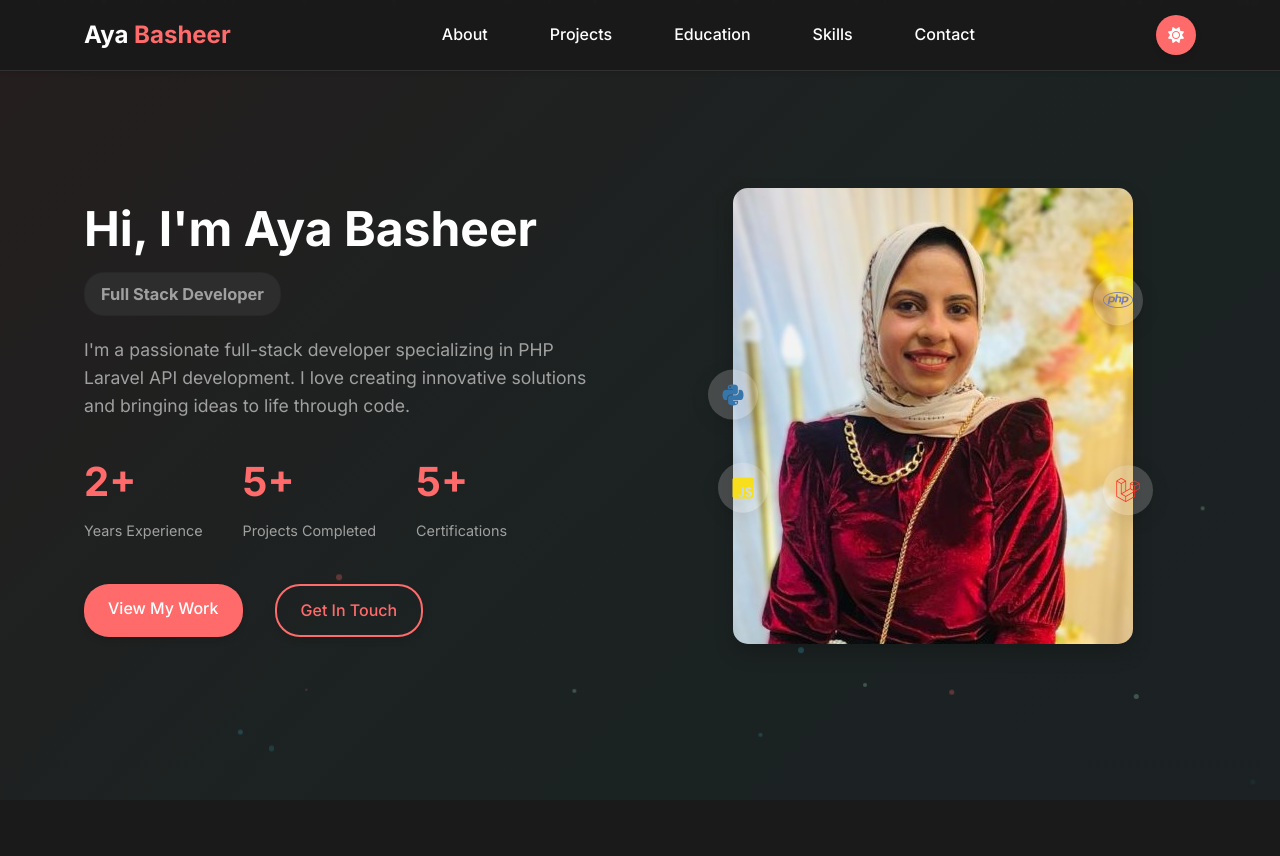
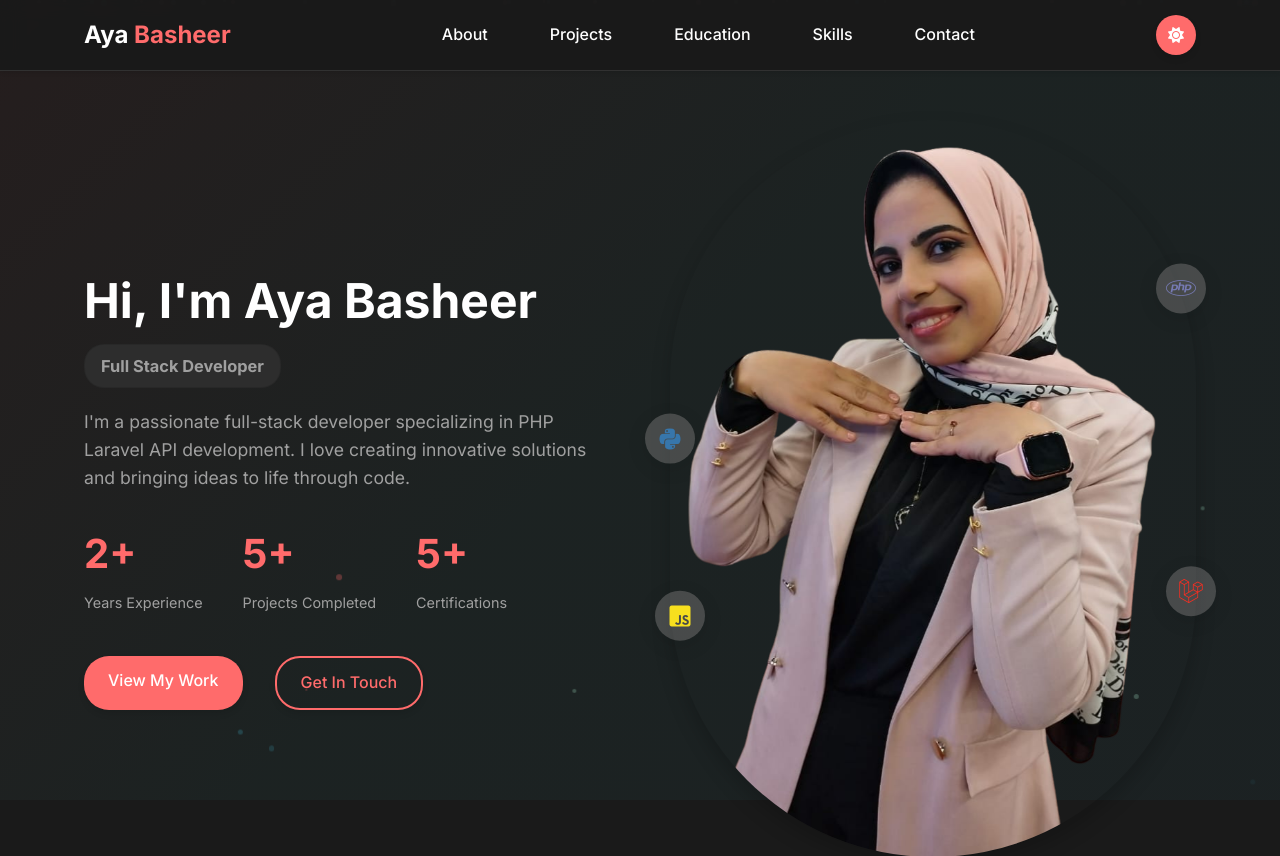
Before and after one commit to ayabasheer/portfolio, a plain HTML site: page index.html in a window 1280 px wide. Shown: the top 856 px of the page. Drawn offline with Linux system fonts and the light colour scheme.

Commit message:
6th commit

```diff
--- a/index.html
+++ b/index.html
@@ -82,7 +82,7 @@
                 </div>
                 <div class="hero-image fade-in delay-1">
                     <div class="image-container">
-                        <img src="./imgs/WhatsApp Image 55555555558.34.30_21d010ad.JPG" alt="Aya Basheer">
+                        <img src="./imgs/AYA.JPG" alt="Aya Basheer">
                         <div class="floating-elements">
                             <div class="floating-icon php"><i class="fab fa-php"></i></div>
                             <div class="floating-icon laravel"><i class="fab fa-laravel"></i></div>
--- a/style.css
+++ b/style.css
@@ -256,7 +256,7 @@ nav {
 
 .hero-image img {
     max-width: 100%;
-    border-radius: 15px;
+    border-radius: 500px;
     box-shadow: var(--shadow-lg);
     transition: var(--transition);
 }
```
Also changed, not shown: imgs/AYA.JPG (added), imgs/WhatsApp Image 55555555558.34.30_21d010ad.JPG (deleted).
